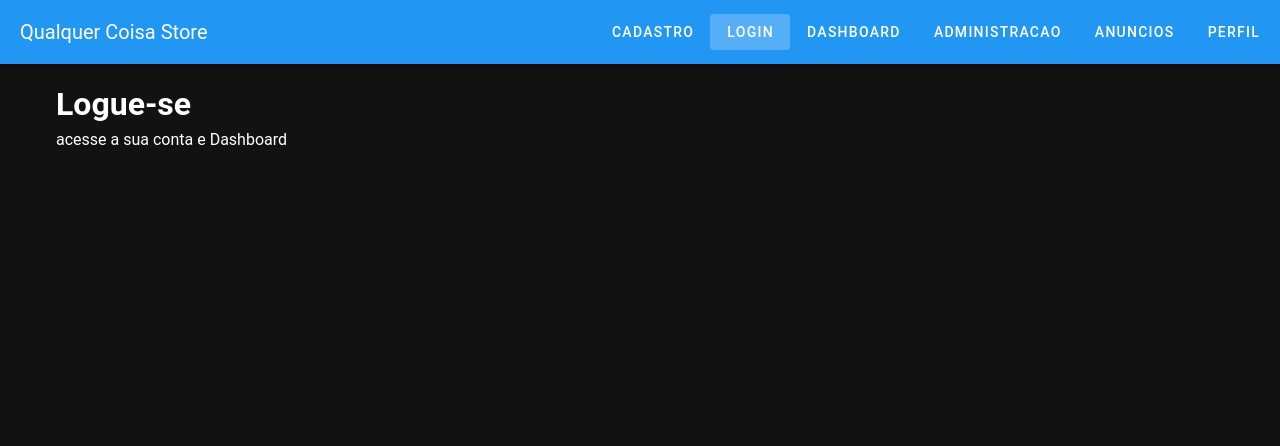
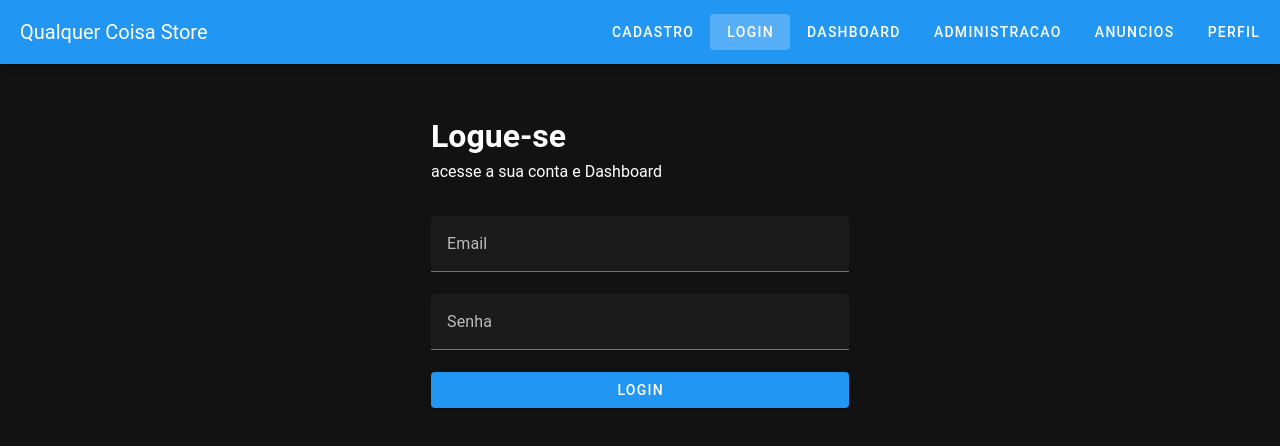
Before and after one commit to Eduardofborges55/VUE-Vendas, a Vue app: page /Login in a window 1280 px wide. Shown: the top 446 px of the page. Built offline with nearby package versions, Linux system fonts and the light colour scheme.

Commit message:
refactor: aprimorar o formulário de login com estado de carregamento e feedback de botão aprimorado

```diff
--- a/src/views/Login/Login.vue
+++ b/src/views/Login/Login.vue
@@ -1,6 +1,111 @@
 <template>
-    <v-container>
+  <v-container>
     <h1>Logue-se</h1>
-    <p>acesse a sua conta e Dashboard</p> <!-- Added closing tag -->
-</v-container>
+    <p>acesse a sua conta e Dashboard</p>
+
+    <v-form @submit.prevent="handleLogin" :disabled="loading">
+      <v-text-field
+        v-model="formData.email"
+        label="Email"
+        :rules="[rules.required, rules.email]"
+        required
+      />
+      <v-text-field
+        v-model="formData.senha"
+        label="Senha"
+        type="password"
+        :rules="[rules.required]"
+        required
+      />
+      <v-btn
+        type="submit"
+        color="primary"
+        :loading="loading"
+        block
+      >
+        {{ loading ? 'Entrando...' : 'Login' }}
+      </v-btn>
+    </v-form>
+
+    <v-snackbar
+      v-model="snackbar.show"
+      :color="snackbar.color"
+      timeout="3000"
+    >
+      {{ snackbar.message }}
+    </v-snackbar>
+  </v-container>
 </template>
+
+<script setup>
+import { ref, reactive } from 'vue'
+import { useRouter } from 'vue-router'
+import axios from 'axios'
+
+const API_URL = 'http://localhost:5212/api' // Replace with your API URL
+const router = useRouter()
+const loading = ref(false)
+
+const formData = reactive({
+  email: '',
+  senha: ''
+})
+
+const snackbar = reactive({
+  show: false,
+  message: '',
+  color: 'success'
+})
+
+const rules = {
+  required: v => !!v || 'Campo obrigatório',
+  email: v => /.+@.+\..+/.test(v) || 'Email inválido'
+}
+
+const handleLogin = async () => {
+  loading.value = true
+
+  try {
+    const response = await axios.post(`${API_URL}/Login`, {
+      email: formData.email,
+      senha: formData.senha
+    })
+
+    const { token, user } = response.data
+
+    // Save token and user data
+    localStorage.setItem('token', token)
+    localStorage.setItem('user', JSON.stringify(user))
+
+    // Configure axios defaults for future requests
+    axios.defaults.headers.common['Authorization'] = `Bearer ${token}`
+
+    snackbar.color = 'success'
+    snackbar.message = 'Login realizado com sucesso!'
+    snackbar.show = true
+
+    // Redirect to dashboard
+    router.push('/dashboard')
+
+  } catch (error) {
+    snackbar.color = 'error'
+    snackbar.message = error.response?.data?.message || 'Erro ao fazer login'
+    snackbar.show = true
+
+    console.error('Login error:', error)
+  } finally {
+    loading.value = false
+  }
+}
+</script>
+
+<style scoped>
+.v-container {
+  max-width: 450px;
+  margin: 2rem auto;
+}
+
+.v-form {
+  margin-top: 2rem;
+}
+</style>
```
